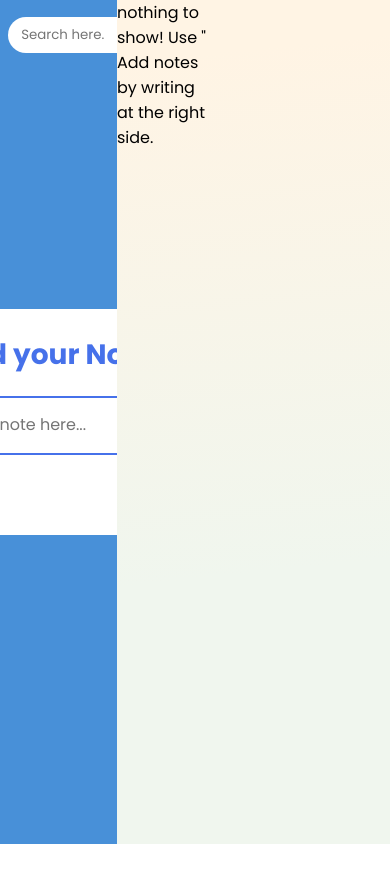
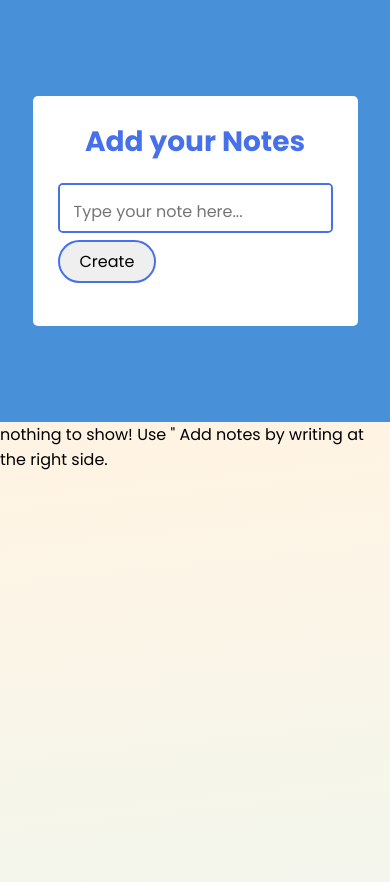
Before and after one commit to Absarr7/Notes-Taking-Website, a plain HTML site: page index.html in a window 390 px wide. Before the commit the page ends 844 px from the top, so only its background shows below. Drawn offline with Linux system fonts and the light colour scheme.

Commit message:
notes - taking website

```diff
--- a/CSS/style.css
+++ b/CSS/style.css
@@ -34,13 +34,11 @@
     font-weight: 700;
     font-size: 28px;
     color: #4671ea;
-    /* - bcz of bootstrap - */
-    overflow: hidden;
 }
 
 .add-notes textarea {
     width: 100%;
-    height: 59px;
+    height: 50px;
     padding: 15px;
     border-radius: 5px;
     margin-top: 20px;
@@ -98,12 +96,13 @@ textarea::-webkit-scrollbar {
     width: 18rem;
     height: 16rem;
     background: transparent;
-    /* box-shadow: rgba(0, 0, 0, 0.24) 0px 3px 8px; */
-    /* box-shadow: rgba(0, 0, 0, 0.16) 0px 1px 4px, rgb(51, 51, 51) 0px 0px 0px 3px; */
     box-shadow: rgba(0, 0, 0, 0.35) 0px 5px 15px;
     border-radius: 4px;
     position: relative;
-    /* padding-top: 2rem; */
+}
+
+.card::-webkit-scrollbar {
+    width: 0px;
 }
 
 .card-info {
@@ -128,8 +127,8 @@ textarea::-webkit-scrollbar {
     font-size: 1rem;
     text-decoration: none;
     position: absolute;
-    top: 83%;
-    left: 4%;
+    top: 10%;
+    left: 57%;
     outline: none;
     border: none;
     background: #4890D8;
@@ -143,39 +142,35 @@ textarea::-webkit-scrollbar {
     background: #4671ea;
 }
 
-.copy-btn {
-    position: absolute;
-    top: 83%;
-    left: 83%;
-    outline: none;
-    border: none;
-    background: #4890D8;
-    color: white;
-    padding: 8px 9px;
-    border-radius: 5px;
-    cursor: pointer;
-    display: flex;
-    align-items: center;
-    justify-content: center;
+
+/* Making the Site Responsive */
+
+@media screen and (max-width: 1024px) {
+    .parent-section {
+        flex-direction: column;
+    }
+    .add-area {
+        width: 100vw;
+        height: 50vh;
+    }
+    .all-notes {
+        width: 100vw;
+    }
+    .add-notes {
+        width: 500px;
+        height: 500px;
+    }
 }
 
-.copy-btn i {
-    font-size: 20px;
+@media screen and (max-width: 420px) {
+    .add-notes {
+        height: 230px;
+        width: 325px;
+    }
+    .saved-notes {
+        grid-template-columns: 1fr;
+    }
+    .card {
+        margin-left: 2.7rem;
+    }
 }
-
-.copy-btn:hover {
-    background: #4671ea;
-}
-
-.search-bar {
-    position: absolute;
-    top: 2%;
-    left: 7%;
-}
-
-.search-bar input {
-    border-radius: 20px;
-    border: none;
-    outline: none;
-    padding: 8px 13px;
-}
--- a/index.html
+++ b/index.html
@@ -6,7 +6,7 @@
     <meta http-equiv="X-UA-Compatible" content="IE=edge" />
     <meta name="viewport" content="width=device-width, initial-scale=1.0" />
     <link rel="stylesheet" href="CSS/style.css" />
-    <script src="https://kit.fontawesome.com/36c6f4e18d.js" crossorigin="anonymous"></script>
+    <!-- <script src="https://kit.fontawesome.com/36c6f4e18d.js" crossorigin="anonymous"></script> -->
     <title>Notes App</title>
 </head>
 
@@ -19,9 +19,6 @@
 
     <section class="parent-section">
         <section class="add-area">
-            <div class="search-bar">
-                <input type="search" placeholder="Search here.">
-            </div>
             <div class="add-notes">
                 <h2>Add your Notes</h2>
                 <textarea name="Add notes" placeholder="Type your note here..." id="addTxt" cols="30" rows="10"></textarea>
@@ -43,9 +40,6 @@
                         </p>
                     </div>
                     <button class="deleteBtn" id="dltBtn">Delete Note</button>
-                    <button class="copy-btn" id="copyBtn">
-                        <i class="fa-solid fa-copy"></i>
-                    </button>
                 </div>
             </div>
         </section>
```
